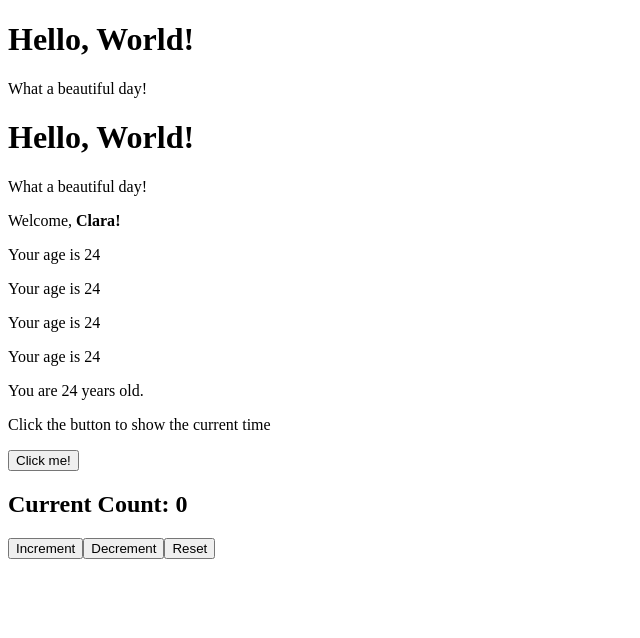
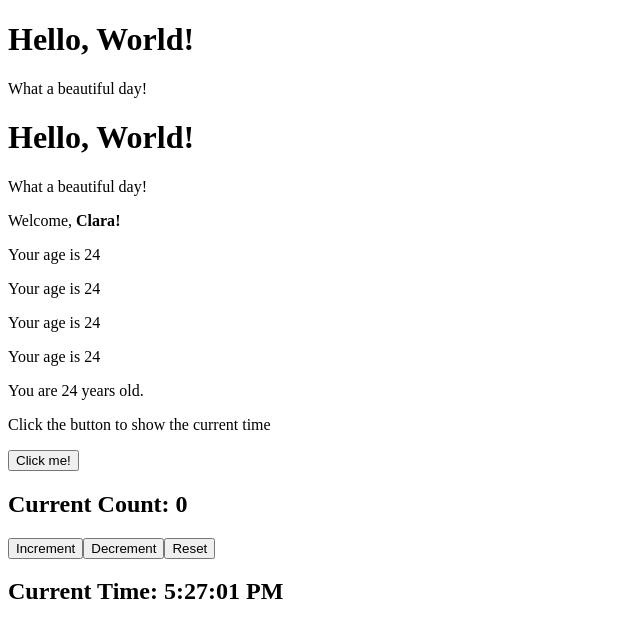
Before and after one commit to SaraBlue17/EserciziReact, a React (Vite) app: page / in a window 1280 px wide. Shown: the top 638 px of the page, without its empty margins (0-640 px from the left). Built offline with nearby package versions, Linux system fonts and the light colour scheme.

Commit message:
useEffect

```diff
--- a/src/App.jsx
+++ b/src/App.jsx
@@ -3,6 +3,7 @@ import HelloWorld from "./HelloWorld";
 import Welcome from "./Welcome";
 import AlertClock from "./AlertClock";
 import Counter from "./Counter";
+import Clock from "./Clock";
 
 const name = "Clara";
 const age = 24;
@@ -20,6 +21,7 @@ export default function App() {
       <Welcome name={name} age={age} />
       <AlertClock onClick={handleButtonClick} />
       <Counter initialValue={0} incrementAmount={1} />
+      <Clock/>
     </div>
   );
 }
--- /dev/null
+++ b/src/Clock.jsx
@@ -0,0 +1,15 @@
+import React, { useState, useEffect } from "react";
+
+export default function Clock() {
+  const [time, setTime] = useState(new Date());
+
+  useEffect(() => {
+    const interval = setInterval(() => {
+      setTime(new Date());
+    }, 1000);
+
+    return () => clearInterval(interval);
+  }, []);
+
+  return <h2>Current Time: {time.toLocaleTimeString()}</h2>;
+}
--- a/src/Counter.jsx
+++ b/src/Counter.jsx
@@ -1,4 +1,4 @@
-import React, { useState } from "react";
+import React, { useState, useEffect } from "react";
 import CounterDisplay from "./CounterDisplay";
 
 export default function Counter({ initialValue, incrementAmount }) {
@@ -14,6 +14,10 @@ export default function Counter({ initialValue, incrementAmount }) {
 
   const reset = () => {
     setCounter(initialValue);
+
+    useEffect(()=> {
+        console.log(`Current counter value: ${counter}`);
+    },[counter])
   };
 
   return (
```
